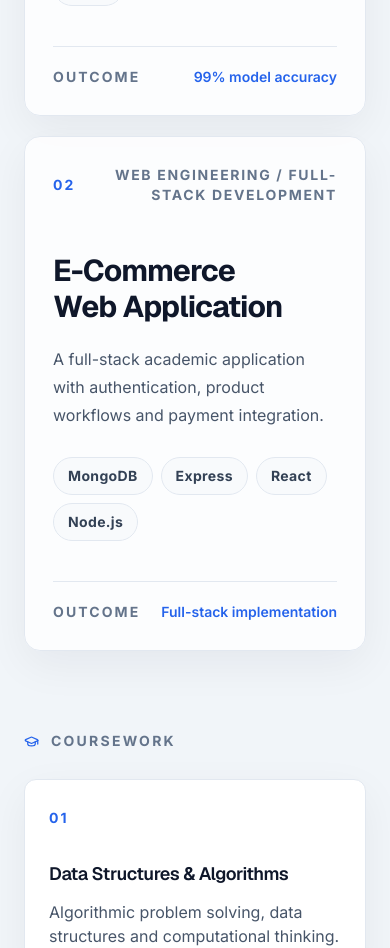
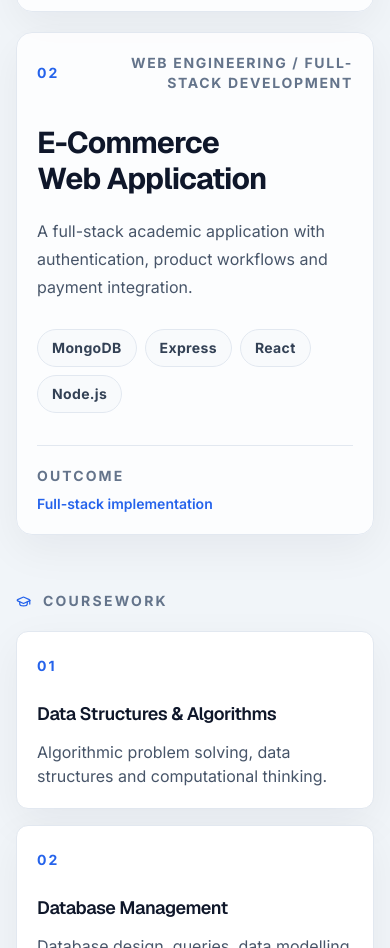
Before and after one commit to Mehedi1-SWE/portfolio, a Next.js app: page / in a window 390 px wide. Shown: the part 3240-4188 px from the top of the page. Built offline with nearby package versions, Linux system fonts and the light colour scheme.

Commit message:
Polish typography and mobile responsive experience

```diff
--- a/components/Academic.tsx
+++ b/components/Academic.tsx
@@ -15,23 +15,23 @@ const coursework = [
 
 export function Academic() {
   return (
-    <section id="academic" className="border-y border-[#E2E8F0] bg-[#F1F5F9] px-6 py-28 lg:px-12">
+    <section id="academic" className="border-y border-[#E2E8F0] bg-[#F1F5F9] px-4 py-16 sm:px-6 sm:py-20 lg:px-12 lg:py-28">
       <div className="mx-auto max-w-[1280px]">
-        <SectionHeading number="02" eyebrow="Academic profile" title={<>A foundation in <span className="font-sans font-normal italic text-[#2563EB]">Computer Science.</span></>} description="A clear academic section for university applications, research conversations and anyone who wants to understand the foundation behind the engineering work." />
+        <SectionHeading number="02" eyebrow="Academic profile" title={<>A foundation in <span className="font-normal italic text-[#2563EB]">Computer Science.</span></>} description="A clear academic section for university applications, research conversations and anyone who wants to understand the foundation behind the engineering work." />
 
-        <div className="mt-14 grid gap-5 lg:grid-cols-2">
+        <div className="mt-10 grid gap-5 sm:mt-14 lg:grid-cols-2">
           {academicProjects.map((project) => (
-            <article key={project.title} className="relative min-h-[420px] overflow-hidden rounded-2xl border border-[#E2E8F0] bg-[#FFFFFFCC] p-7 shadow-[0_14px_44px_rgba(15,23,42,.055)] transition hover:-translate-y-1.5 hover:shadow-[0_26px_72px_rgba(15,23,42,.12)] md:p-9">
+            <article key={project.title} className="relative min-h-0 overflow-hidden rounded-2xl border border-[#E2E8F0] bg-[#FFFFFFCC] p-5 shadow-[0_14px_44px_rgba(15,23,42,.055)] transition hover:-translate-y-1.5 hover:shadow-[0_26px_72px_rgba(15,23,42,.12)] sm:p-7 md:min-h-[420px] md:p-9">
               <div className="flex items-center justify-between gap-4">
                 <span className="text-sm font-bold tracking-[.15em] text-[#2563EB]">{project.number}</span>
                 <span className="text-right text-sm font-bold uppercase tracking-[.12em] text-[#64748B]">{project.course}</span>
               </div>
-              <h3 className="mt-12 max-w-xl text-3xl font-bold leading-[1.2] tracking-[-.025em] text-[#0F172A] md:text-4xl">{project.title}</h3>
+              <h3 className="mt-8 max-w-xl text-3xl font-bold leading-[1.2] tracking-[-.025em] text-[#0F172A] sm:mt-12 md:text-4xl">{project.title}</h3>
               <p className="mt-5 max-w-xl text-[16px] leading-7 text-[#475569]">{project.description}</p>
               <div className="mt-7 flex flex-wrap gap-2">
                 {project.stack.map((item) => <span key={item} className="inline-flex items-center rounded-full border border-[#E2E8F0] bg-[#F8FAFC] px-3.5 py-2 text-sm font-bold tracking-[.025em] text-[#334155] transition hover:-translate-y-0.5 hover:border-[#CBD5E1] hover:bg-white">{item}</span>)}
               </div>
-              <div className="mt-10 flex items-end justify-between border-t border-[#E2E8F0] pt-5">
+              <div className="mt-8 flex flex-col items-start gap-2 border-t border-[#E2E8F0] pt-5 sm:mt-10 sm:flex-row sm:items-end sm:justify-between">
                 <span className="text-sm font-bold uppercase tracking-[.15em] text-[#64748B]">Outcome</span>
                 <span className="text-sm font-semibold text-[#2563EB]">{project.outcome}</span>
               </div>
@@ -39,20 +39,20 @@ export function Academic() {
           ))}
         </div>
 
-        <div className="mt-20">
+        <div className="mt-14 sm:mt-20">
           <div className="flex items-center gap-3 text-sm font-bold uppercase tracking-[.16em] text-[#64748B]"><GraduationCap size={15} className="text-[#2563EB]" /> Coursework</div>
-          <div className="mt-7 grid gap-4 md:grid-cols-2 lg:grid-cols-4">
+          <div className="mt-5 grid gap-4 sm:mt-7 md:grid-cols-2 lg:grid-cols-4">
             {coursework.map(([number, title, description]) => (
-              <article key={number} className="rounded-xl border border-[#E2E8F0] bg-white p-6 shadow-[0_14px_44px_rgba(15,23,42,.055)] transition hover:-translate-y-1.5 hover:shadow-[0_26px_72px_rgba(15,23,42,.12)]">
+              <article key={number} className="rounded-xl border border-[#E2E8F0] bg-white p-5 shadow-[0_14px_44px_rgba(15,23,42,.055)] transition hover:-translate-y-1.5 hover:shadow-[0_26px_72px_rgba(15,23,42,.12)] sm:p-6">
                 <span className="text-sm font-bold tracking-[.14em] text-[#2563EB]">{number}</span>
-                <h3 className="mt-7 text-lg font-semibold tracking-[-.025em] text-[#0F172A]">{title}</h3>
+                <h3 className="mt-5 text-lg font-semibold tracking-[-.025em] text-[#0F172A] sm:mt-7">{title}</h3>
                 <p className="mt-3 text-[16px] leading-6 text-[#475569]">{description}</p>
               </article>
             ))}
           </div>
         </div>
 
-        <div className="mt-14 flex items-center gap-3 text-sm font-bold uppercase tracking-[.16em] text-[#64748B]"><BookOpen size={15} className="text-[#2563EB]" /> B.Sc. in Computer Science & Engineering · CGPA 3.58 / 4.00</div>
+        <div className="mt-10 flex flex-wrap items-center gap-3 text-sm font-bold uppercase tracking-[.16em] text-[#64748B]"><BookOpen size={15} className="text-[#2563EB]" /> B.Sc. in Computer Science & Engineering · CGPA 3.58 / 4.00</div>
       </div>
     </section>
   );
```
